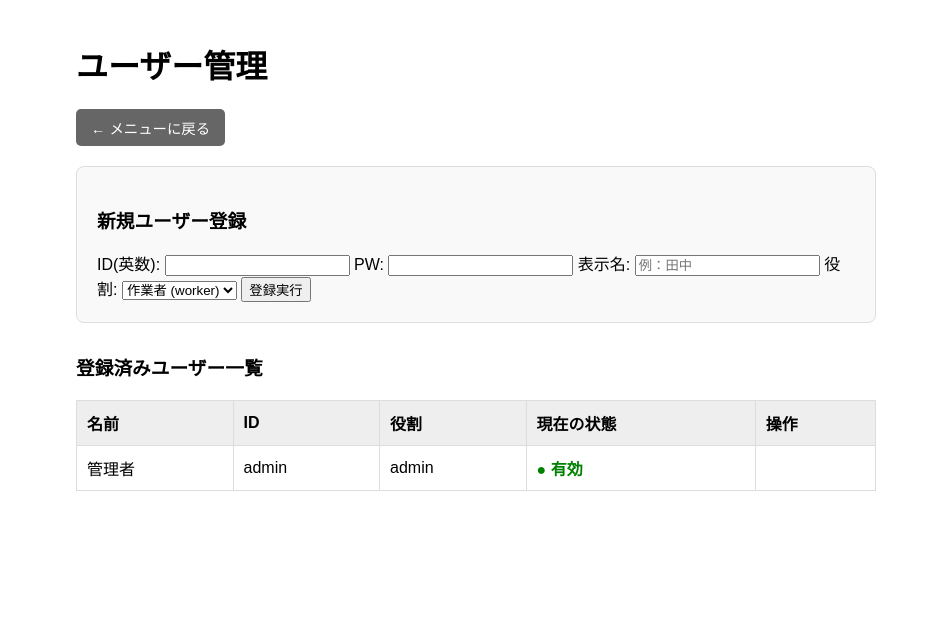
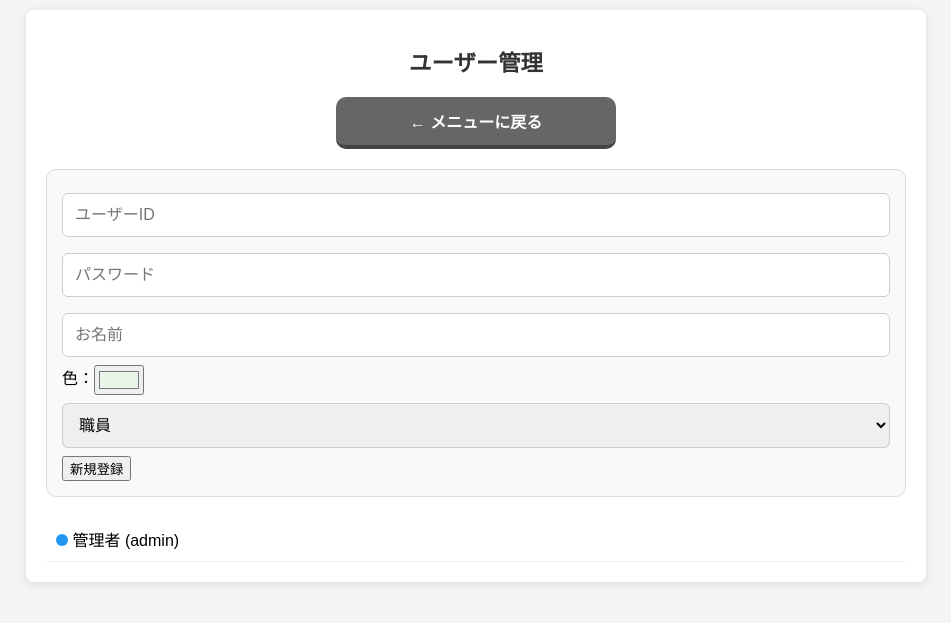
Before and after one commit to spreadbeaver708/Shift-Flow, a Flask app: page /manage_users in a window 1280 px wide. Shown: the top 623 px of the page, without its empty margins (164-1115 px from the left). Run offline with Flask 3, Linux system fonts and the light colour scheme; the visitor is signed in with stand-in values (Sample User, id 1); data comes from the database, SQL or seed files in the repository.

Commit message:
20260220Na

```diff
--- a/app.py
+++ b/app.py
@@ -1,50 +1,50 @@
 from flask import Flask, render_template, request, redirect, url_for, session
 import calendar
-from datetime import datetime
+from datetime import datetime, timedelta
 import sqlite3
 
 app = Flask(__name__)
-app.secret_key = "cafe_shift_secret_key"
+app.secret_key = "cafe_shift_system_perfect_final"
 
-# カレンダーを日曜日始まりに設定
+# 日曜日始まりに設定
 calendar.setfirstweekday(calendar.SUNDAY)
 
 def get_db():
-    conn = sqlite3.connect("shift.db")
-    return conn
+    return sqlite3.connect("shift.db")
 
 def init_db():
     conn = get_db()
     c = conn.cursor()
-    # シフト用
-    c.execute("""CREATE TABLE IF NOT EXISTS shifts
-                 (id INTEGER PRIMARY KEY AUTOINCREMENT, year INTEGER, month INTEGER, day INTEGER, name TEXT, status TEXT)""")
-    # ユーザー用
-    c.execute("""CREATE TABLE IF NOT EXISTS users
-                 (username TEXT PRIMARY KEY, password TEXT, role TEXT, name TEXT, is_active INTEGER DEFAULT 1)""")
-
-    # 初期管理者登録
-    c.execute("SELECT * FROM users WHERE username='admin'")
-    if not c.fetchone():
-        c.execute("INSERT INTO users VALUES ('admin', 'admin123', 'admin', '管理者', 1)")
+    # テーブル作成と自動修復
+    c.execute("CREATE TABLE IF NOT EXISTS shifts (id INTEGER PRIMARY KEY AUTOINCREMENT, year INTEGER, month INTEGER, day INTEGER, name TEXT, status TEXT, remarks TEXT DEFAULT '')")
+    c.execute("CREATE TABLE IF NOT EXISTS users (username TEXT PRIMARY KEY, password TEXT, role TEXT, name TEXT, is_active INTEGER DEFAULT 1, color TEXT DEFAULT '#e8f5e9')")
+    try: c.execute("ALTER TABLE shifts ADD COLUMN remarks TEXT DEFAULT ''")
+    except: pass
+    try: c.execute("ALTER TABLE users ADD COLUMN color TEXT DEFAULT '#e8f5e9'")
+    except: pass
+    if not c.execute("SELECT * FROM users WHERE username='admin'").fetchone():
+        c.execute("INSERT INTO users VALUES ('admin', 'admin123', 'admin', '管理者', 1, '#2196F3')")
     conn.commit()
     conn.close()
 
 init_db()
 
+def get_month_links():
+    now = datetime.now()
+    next_date = datetime(now.year, now.month, 1) + timedelta(days=32)
+    return {"now_y": now.year, "now_m": now.month, "next_y": next_date.year, "next_m": next_date.month}
+
 @app.route("/login", methods=["GET", "POST"])
 def login():
     if request.method == "POST":
-        username, password = request.form.get("username"), request.form.get("password")
+        u, p = request.form.get("username"), request.form.get("password")
         conn = get_db()
-        c = conn.cursor()
-        c.execute("SELECT * FROM users WHERE username=? AND password=? AND is_active=1", (username, password))
-        user = c.fetchone()
+        user = conn.execute("SELECT * FROM users WHERE username=? AND password=? AND is_active=1", (u, p)).fetchone()
         conn.close()
         if user:
             session.update({"username": user[0], "role": user[2], "name": user[3]})
             return redirect(url_for("menu"))
-        return render_template("login.html", error="ログイン失敗")
+        return render_template("login.html", error="IDまたはパスワードが正しくありません")
     return render_template("login.html")
 
 @app.route("/menu")
@@ -52,38 +52,37 @@ def menu():
     if "username" not in session: return redirect(url_for("login"))
     return render_template("menu.html")
 
-# 管理者自身の入力
-@app.route("/", methods=["GET", "POST"])
-def index():
-    if "role" not in session or session["role"] != "admin": return redirect(url_for("login"))
-    return handle_shift_input("index.html")
-
-# 職員の入力
-@app.route("/worker/<name>", methods=["GET", "POST"])
-def worker(name):
-    if "username" not in session or session["name"] != name: return redirect(url_for("login"))
-    return handle_shift_input("worker.html", name)
-
-def handle_shift_input(template, name=None):
+def handle_input(template, name=None):
     name = name or session["name"]
     year = int(request.args.get("year", datetime.now().year))
     month = int(request.args.get("month", datetime.now().month))
     cal = calendar.monthcalendar(year, month)
-
     if request.method == "POST":
         conn = get_db()
-        c = conn.cursor()
-        c.execute("DELETE FROM shifts WHERE year=? AND month=? AND name=?", (year, month, name))
-        # 日(0), 月(1), 木(4) を保存対象とする
+        conn.execute("DELETE FROM shifts WHERE year=? AND month=? AND name=?", (year, month, name))
         for week in cal:
             for i, day in enumerate(week):
                 if day != 0 and i in [0, 1, 4]:
                     status = request.form.get(f"day_{day}", "×")
-                    c.execute("INSERT INTO shifts (year, month, day, name, status) VALUES (?,?,?,?,?)", (year, month, day, name, status))
+                    remark = request.form.get(f"remark_{day}", "")
+                    conn.execute("INSERT INTO shifts (year, month, day, name, status, remarks) VALUES (?,?,?,?,?,?)", (year, month, day, name, status, remark))
         conn.commit()
         conn.close()
         return redirect(url_for("menu"))
-    return render_template(template, name=name, year=year, month=month, cal=cal)
+    conn = get_db()
+    existing = {row[0]: {'status': row[1], 'remark': row[2]} for row in conn.execute("SELECT day, status, remarks FROM shifts WHERE year=? AND month=? AND name=?", (year, month, name)).fetchall()}
+    conn.close()
+    return render_template(template, name=name, year=year, month=month, cal=cal, shifts=existing, **get_month_links())
+
+@app.route("/", methods=["GET", "POST"])
+def index():
+    if "role" not in session or session["role"] != "admin": return redirect(url_for("login"))
+    return handle_input("index.html")
+
+@app.route("/worker/<name>", methods=["GET", "POST"])
+def worker(name):
+    if "username" not in session or session["name"] != name: return redirect(url_for("login"))
+    return handle_input("worker.html", name)
 
 @app.route("/admin")
 def admin():
@@ -91,28 +90,26 @@ def admin():
     year = int(request.args.get("year", datetime.now().year))
     month = int(request.args.get("month", datetime.now().month))
     conn = get_db()
-    c = conn.cursor()
-    c.execute("SELECT day, name, status FROM shifts WHERE year=? AND month=?", (year, month))
-    rows = c.fetchall()
+    rows = conn.execute("SELECT s.day, s.name, s.status, u.color, s.remarks FROM shifts s LEFT JOIN users u ON s.name = u.name WHERE s.year=? AND s.month=?", (year, month)).fetchall()
     conn.close()
-    return render_template("admin.html", year=year, month=month, cal=calendar.monthcalendar(year, month), rows=rows)
+    return render_template("admin.html", year=year, month=month, cal=calendar.monthcalendar(year, month), rows=rows, **get_month_links())
 
 @app.route("/manage_users", methods=["GET", "POST"])
 def manage_users():
     if "role" not in session or session["role"] != "admin": return redirect(url_for("login"))
     conn = get_db()
-    c = conn.cursor()
     if request.method == "POST":
-        action = request.form.get("action")
+        action, u = request.form.get("action"), request.form.get("username")
         if action == "add":
-            try: c.execute("INSERT INTO users VALUES (?,?,?,?,1)", (request.form.get("u"), request.form.get("p"), request.form.get("r"), request.form.get("n")))
+            p, n, r, col = request.form.get("password"), request.form.get("name"), request.form.get("role"), request.form.get("color")
+            try: conn.execute("INSERT INTO users VALUES (?,?,?,?,?,?)", (u, p, r, n, 1, col)); conn.commit()
             except: pass
         elif action == "toggle":
-            u, s = request.form.get("u"), int(request.form.get("s"))
-            if u != "admin": c.execute("UPDATE users SET is_active=? WHERE username=?", (0 if s==1 else 1, u))
-        conn.commit()
-    c.execute("SELECT username, role, name, is_active FROM users")
-    users = c.fetchall()
+            s = int(request.form.get("current_status"))
+            if u != "admin": conn.execute("UPDATE users SET is_active=? WHERE username=?", (0 if s==1 else 1, u)); conn.commit()
+        elif action == "delete":
+            if u != "admin": conn.execute("DELETE FROM users WHERE username=?", (u,)); conn.commit()
+    users = conn.execute("SELECT username, role, name, is_active, color FROM users").fetchall()
     conn.close()
     return render_template("manage_users.html", users=users)
 
--- a/static/style.css
+++ b/static/style.css
@@ -1,104 +1,64 @@
 /* static/style.css */
 :root {
-    --main-color: #4CAF50;
-    --sub-color: #666;
-    --bg-color: #fdfaf5;
-    --text-color: #333;
+    --entry: #4CAF50;    /* 緑 */
+    --confirm: #FF9800;  /* オレンジ */
+    --manage: #673AB7;   /* 紫 */
+    --sub: #666;
+    --bg: #f4f4f4;
 }
 
-body {
-    font-family: sans-serif;
-    background-color: var(--bg-color);
-    margin: 0;
-    padding: 10px;
-    box-sizing: border-box;
+body { font-family: sans-serif; background: var(--bg); margin: 0; padding: 10px; display: flex; justify-content: center; }
+.container { width: 100%; max-width: 900px; background: #fff; padding: 20px; border-radius: 8px; box-shadow: 0 2px 10px rgba(0,0,0,0.1); box-sizing: border-box; }
+h1 { font-size: 1.4rem; text-align: center; color: #333; margin-bottom: 20px; }
+
+/* 統一「戻るボタン」スタイル */
+.btn-back {
+    display: block; width: 100%; max-width: 280px; margin: 0 auto 20px; padding: 12px;
+    background: var(--sub); color: white; text-align: center; text-decoration: none; font-weight: bold;
+    border-radius: 10px; border-bottom: 4px solid #444; box-sizing: border-box;
 }
 
-.container {
-    max-width: 100%;
-    background: #fff;
-    padding: 10px;
-    border-radius: 10px;
-    box-shadow: 0 2px 5px rgba(0,0,0,0.1);
+/* メニューボタン */
+.menu-btn {
+    display: block; width: 280px; margin: 15px auto; padding: 18px;
+    text-align: center; text-decoration: none; font-weight: bold;
+    border-radius: 10px; border: 2px solid rgba(0,0,0,0.1); transition: 0.2s; color: white;
+}
+.btn-entry { background: var(--entry); border-bottom: 4px solid #388E3C; }
+.btn-confirm { background: var(--confirm); border-bottom: 4px solid #E68A00; }
+.btn-manage { background: var(--manage); border-bottom: 4px solid #512DA8; }
+
+/* ★修正：月切り替えボタン（提出画面と同じ立体感へ） */
+.btn-month {
+    display: inline-block; padding: 10px 20px; border-radius: 10px;
+    text-decoration: none; font-weight: bold; color: white; border: none;
+    cursor: pointer; border-bottom: 4px solid rgba(0,0,0,0.2); box-sizing: border-box;
+}
+.btn-save-colored {
+    background: var(--entry); color: white; width: 100%; padding: 15px; margin-top: 20px;
+    border-radius: 10px; border-bottom: 4px solid #388E3C; font-weight: bold; font-size: 1rem; border: none; cursor: pointer;
+}
+.active-month { border: 3px solid #000 !important; box-shadow: 0 0 8px rgba(0,0,0,0.3); transform: scale(1.05); }
+
+/* カレンダー関連 */
+.calendar-table { width: 100%; table-layout: fixed; border-collapse: collapse; margin-top: 10px; }
+.calendar-table th, .calendar-table td { border: 1px solid #ddd; text-align: center; vertical-align: top; }
+.calendar-table th { background: #eee; padding: 8px 0; }
+
+@media (max-width: 767px) {
+    .calendar-table td { height: 105px; font-size: 0.8rem; }
+    .radio-label { width: 44px; height: 44px; line-height: 44px; font-size: 1.1rem; margin: 4px 1px; }
+}
+@media (min-width: 768px) {
+    .calendar-table td { height: 135px; font-size: 1rem; }
+    .radio-label { width: 48px; height: 48px; line-height: 48px; font-size: 1.2rem; margin: 5px; }
 }
 
-h1 { font-size: 1.1rem; text-align: center; color: var(--main-color); margin: 10px 0; }
+input[type="radio"] { display: none; }
+.radio-label { display: inline-block; border: 1px solid #ccc; border-radius: 50%; cursor: pointer; background: #fff; }
+input[type="radio"]:checked + .radio-label { background: var(--entry); color: white; border-color: var(--entry); }
 
-/* --- 戻るボタン --- */
-.btn-back {
-    display: block;
-    background: var(--sub-color);
-    color: #fff;
-    text-align: center;
-    padding: 10px;
-    border-radius: 5px;
-    text-decoration: none;
-    font-size: 0.85rem;
-    margin-bottom: 15px;
-}
-
-/* --- カレンダー（横スクロールさせない設定） --- */
-.calendar-table {
-    width: 100%;
-    table-layout: fixed; /* これで列幅を均等に固定し、画面内に収めます */
-    border-collapse: collapse;
-}
-
-.calendar-table th, .calendar-table td {
-    border: 1px solid #eee;
-    padding: 4px 0; /* 上下のみパディング */
-    text-align: center;
-    font-size: 0.75rem; /* スマホ用に小さく */
-    vertical-align: top;
-    word-break: break-all;
-}
-
-.calendar-table th { background: #f8f1e9; height: 30px; }
-.calendar-table td { height: 60px; }
-
-/* 日付番号 */
-.day-num { display: block; font-weight: bold; margin-bottom: 3px; border-bottom: 1px solid #f9f9f9; }
-
-/* --- 〇×ボタンを極小化 --- */
-input[type="radio"] { display: none; }
-.radio-label {
-    display: inline-block;
-    width: 24px;
-    height: 24px;
-    line-height: 24px;
-    border: 1px solid #ccc;
-    border-radius: 50%; /* 丸ボタン */
-    margin: 1px;
-    cursor: pointer;
-    font-size: 0.7rem;
-    background: #fff;
-}
-input[type="radio"]:checked + .radio-label {
-    background: var(--main-color);
-    color: white;
-    border-color: var(--main-color);
-}
-
-/* 保存ボタン */
-.btn-save {
-    display: block;
-    width: 100%;
-    background: var(--main-color);
-    color: white;
-    border: none;
-    padding: 12px;
-    border-radius: 5px;
-    font-size: 1rem;
-    font-weight: bold;
-    margin-top: 15px;
-}
-
-/* 確認画面での名前表示 */
-.admin-name-tag {
-    font-size: 0.65rem;
-    display: block;
-    line-height: 1.1;
-    margin-bottom: 2px;
-    background: #e8f5e9;
-    border-radius: 2px;
-}
+/* フォーム入力 */
+input[type="text"], input[type="password"], select { width: 100%; padding: 12px; margin: 8px 0; border: 1px solid #ccc; border-radius: 6px; box-sizing: border-box; font-size: 16px; }
+.remark-input { width: 95%; font-size: 0.7rem; border: 1px solid #ddd; padding: 3px; border-radius: 3px; }
+.shift-tag { display: block; margin-bottom: 2px; border-radius: 3px; padding: 2px; font-size: 0.65rem; text-align: center; white-space: nowrap; overflow: hidden; text-overflow: ellipsis; }
--- a/templates/manage_users.html
+++ b/templates/manage_users.html
@@ -2,82 +2,52 @@
 <html lang="ja">
 <head>
     <meta charset="UTF-8">
+    <meta name="viewport" content="width=device-width, initial-scale=1.0">
+    <link rel="stylesheet" href="{{ url_for('static', filename='style.css') }}">
     <title>ユーザー管理</title>
-    <style>
-        body { font-family: Arial; padding: 20px; max-width: 800px; margin: auto; }
-        table { width: 100%; border-collapse: collapse; margin-top: 20px; }
-        th, td { border: 1px solid #ddd; padding: 10px; text-align: left; }
-        th { background: #eee; }
-        .form-box { background: #f9f9f9; padding: 20px; border-radius: 8px; margin-bottom: 30px; border: 1px solid #ddd; }
-        .status-on { color: green; font-weight: bold; }
-        .status-off { color: red; font-weight: bold; }
-
-        /* ★追加：グレーの戻るボタン */
-        .btn-back {
-            display: inline-block;
-            background-color: #666;
-            color: white;
-            text-decoration: none;
-            padding: 8px 15px;
-            border-radius: 5px;
-            margin-bottom: 20px;
-            font-size: 0.9em;
-        }
-        .btn-back:hover { background-color: #555; }
-    </style>
 </head>
 <body>
+    <div class="container">
         <h1>ユーザー管理</h1>
-
         <a href="{{ url_for('menu') }}" class="btn-back">← メニューに戻る</a>
 
-    <div class="form-box">
-        <h3>新規ユーザー登録</h3>
+        <div style="background:#f9f9f9; padding:15px; border-radius:10px; border:1px solid #ddd; margin-bottom:20px;">
             <form method="post">
                 <input type="hidden" name="action" value="add">
-            ID(英数): <input type="text" name="username" required>
-            PW: <input type="password" name="password" required>
-            表示名: <input type="text" name="name" placeholder="例：田中" required>
-            役割:
-            <select name="role">
-                <option value="worker">作業者 (worker)</option>
-                <option value="admin">管理者 (admin)</option>
-            </select>
-            <button type="submit">登録実行</button>
+                <input type="text" name="username" placeholder="ユーザーID" required>
+                <input type="password" name="password" placeholder="パスワード" required>
+                <input type="text" name="name" placeholder="お名前" required>
+                色：<input type="color" name="color" value="#e8f5e9" style="width:50px; height:30px; vertical-align:middle;">
+                <select name="role"><option value="worker">職員</option><option value="admin">管理者</option></select>
+                <button type="submit">新規登録</button>
             </form>
         </div>
 
-    <h3>登録済みユーザー一覧</h3>
-    <table>
-        <tr>
-            <th>名前</th><th>ID</th><th>役割</th><th>現在の状態</th><th>操作</th>
-        </tr>
+        <table style="width:100%; border-collapse:collapse;">
             {% for user in users %}
-        <tr>
-            <td>{{ user[2] }}</td>
-            <td>{{ user[0] }}</td>
-            <td>{{ user[1] }}</td>
-            <td>
-                {% if user[3] == 1 %}
-                    <span class="status-on">● 有効</span>
-                {% else %}
-                    <span class="status-off">× 停止中</span>
-                {% endif %}
+            <tr style="border-bottom:1px solid #eee;">
+                <td style="padding:10px;">
+                    <span style="display:inline-block; width:12px; height:12px; background:{{user[4]}}; border-radius:50%;"></span>
+                    {{ user[2] }} ({{ user[0] }})
                 </td>
-            <td>
+                <td style="text-align:right;">
                     {% if user[0] != 'admin' %}
                     <form method="post" style="display:inline;">
                         <input type="hidden" name="action" value="toggle">
                         <input type="hidden" name="username" value="{{ user[0] }}">
                         <input type="hidden" name="current_status" value="{{ user[3] }}">
-                    <button type="submit">
-                        {{ '無効にする' if user[3] == 1 else '有効にする' }}
-                    </button>
+                        <button type="submit" style="width:auto; padding:5px 10px; font-size:0.7rem; background:{{ '#FF5722' if user[3]==1 else '#2196F3' }};">{{ '停止' if user[3]==1 else '復活' }}</button>
+                    </form>
+                    <form method="post" style="display:inline;" onsubmit="return confirm('本当に削除しますか？');">
+                        <input type="hidden" name="action" value="delete">
+                        <input type="hidden" name="username" value="{{ user[0] }}">
+                        <button type="submit" style="width:auto; padding:5px 10px; font-size:0.7rem; background:#666;">削除</button>
                     </form>
                     {% endif %}
                 </td>
             </tr>
             {% endfor %}
         </table>
+    </div>
 </body>
 </html>
```
Also changed, not shown: templates/admin.html (+20 -47 lines), templates/index.html (+23 -52 lines), templates/login.html (+16 -56 lines), templates/menu.html (+16 -17 lines), templates/worker.html (+23 -52 lines). Lines whose indentation alone changed are shown as unchanged.
